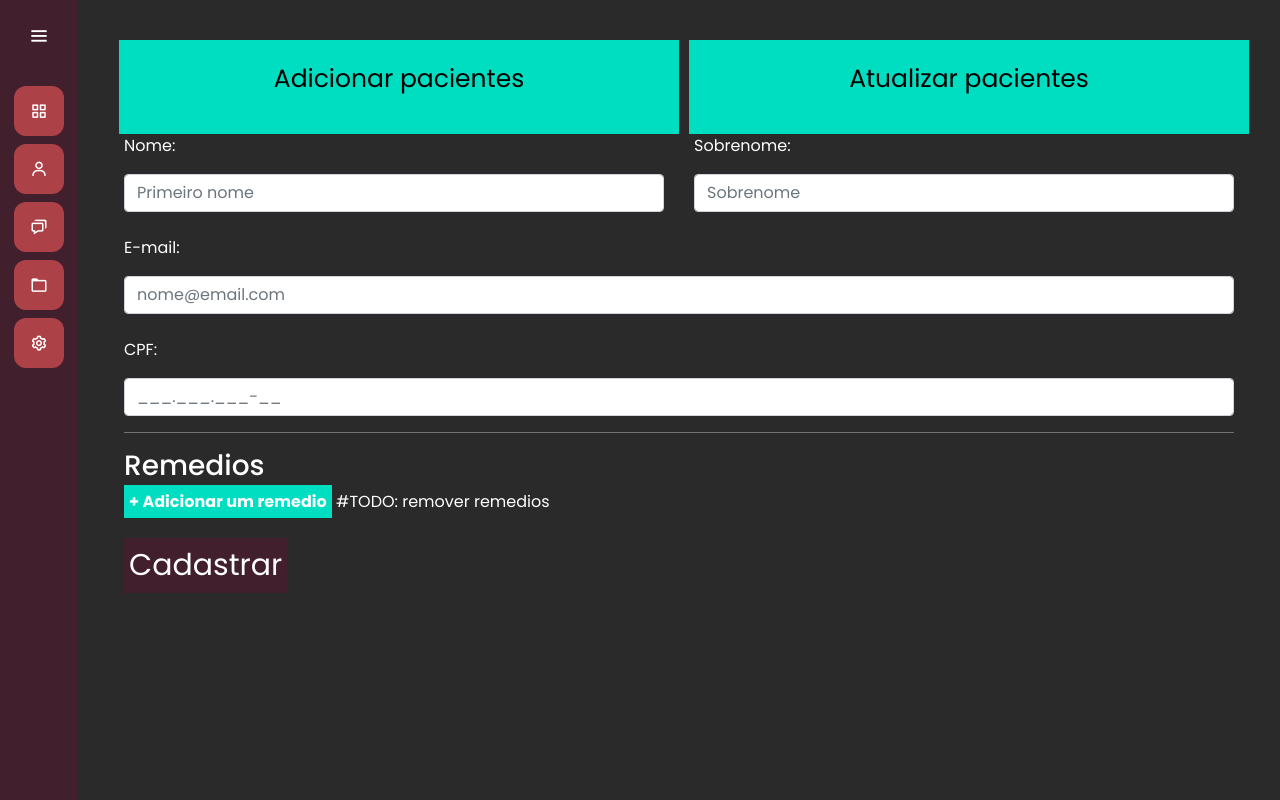
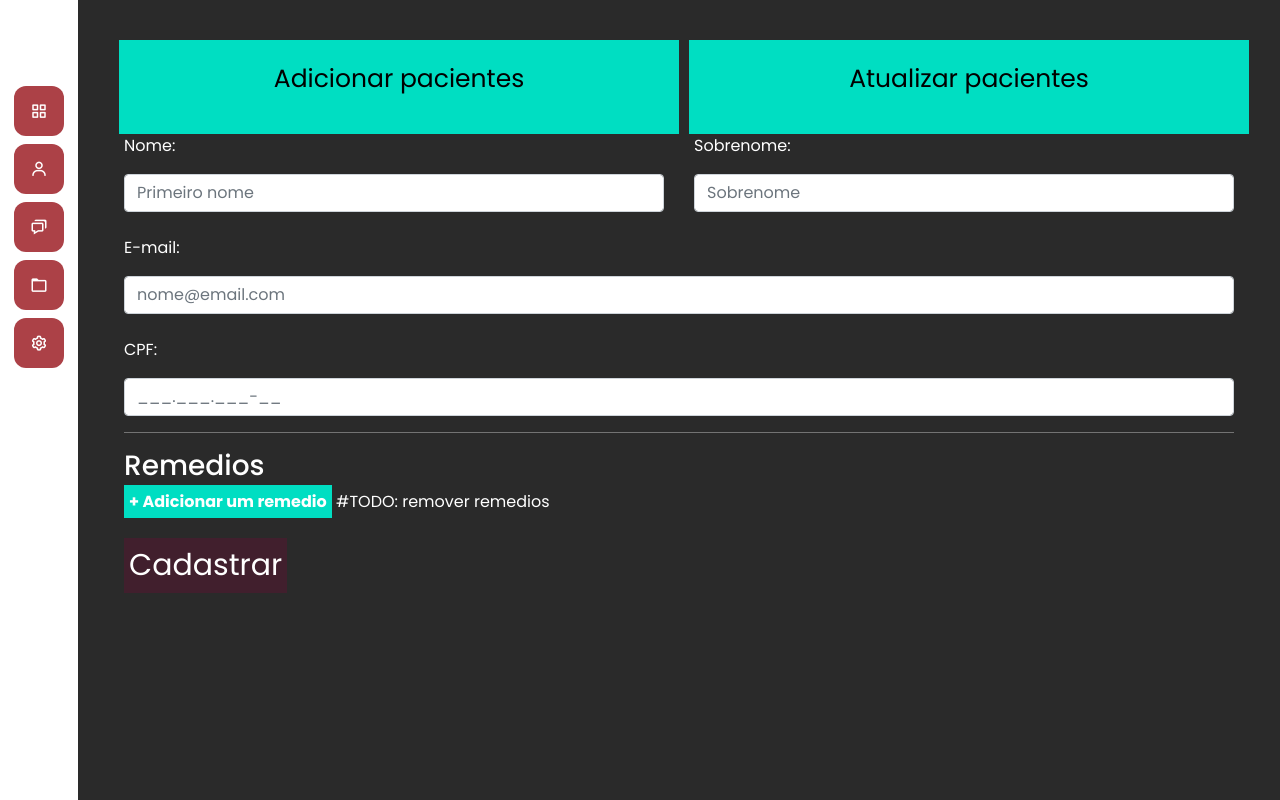
Before and after one commit to Davy04/Projeto_HOQR, a Django app: page /pacientes/ in a window 1280 px wide. Run offline with Django 4.2, Linux system fonts and the light colour scheme; data that the repository does not hold is empty.

Commit message:
general white

```diff
--- a/templates/static/general/css/base.css
+++ b/templates/static/general/css/base.css
@@ -11,7 +11,7 @@
   top: 0;
   height: 100%;
   width: 78px;
-  background: var(--dark-color);
+  background: white;
   padding: 6px 14px;
   z-index: 99;
   transition: all 0.5s ease;
```
